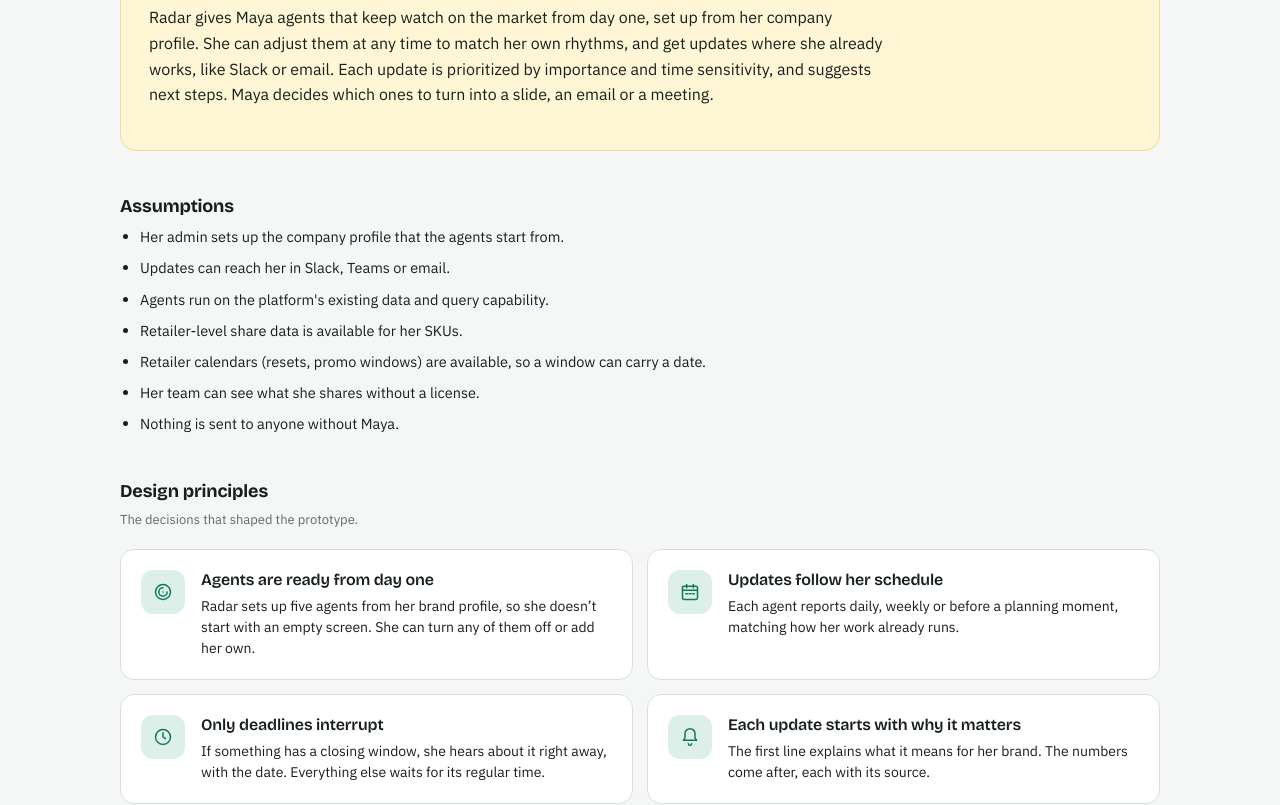
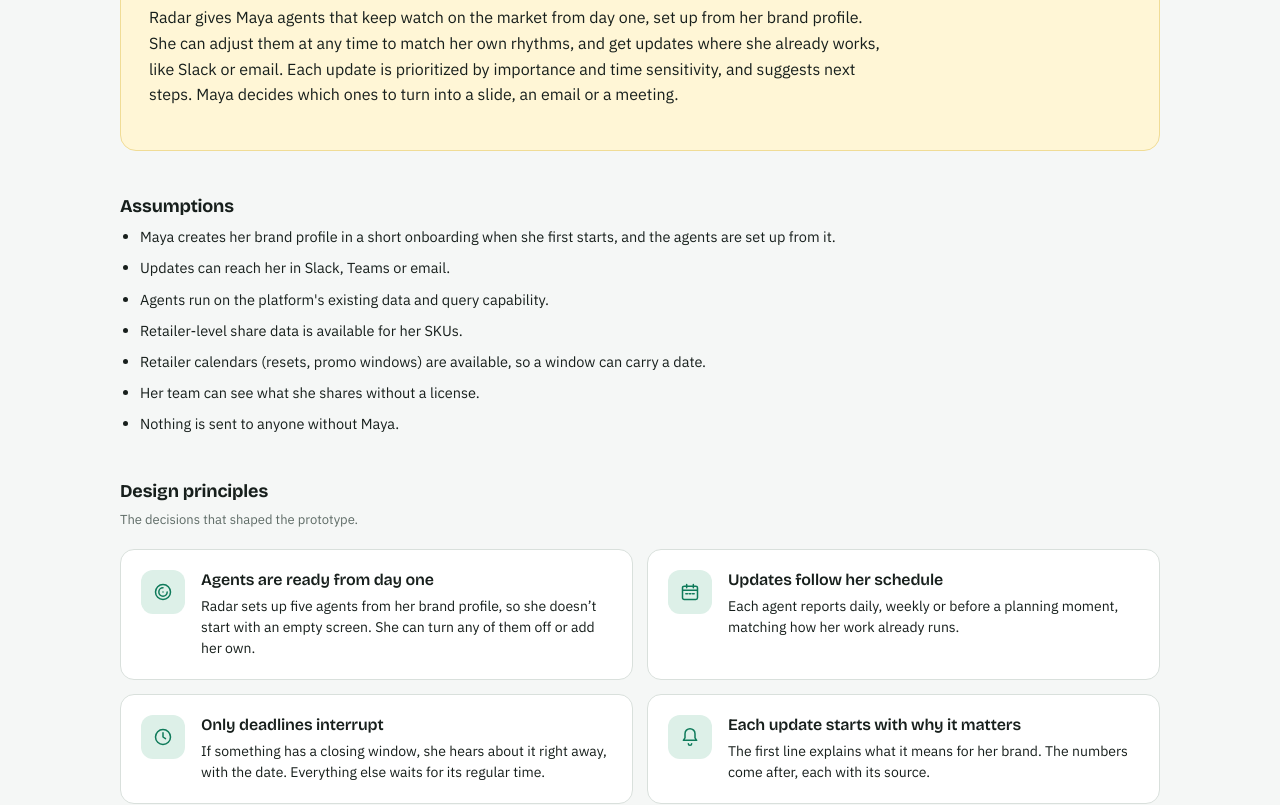
Before and after one commit to brotroni-dev/radar-tastewise, a plain HTML site: page index.html in a window 1280 px wide. Shown: the part 1936-2741 px from the top of the page. Drawn offline with nearby package versions, Linux system fonts and the light colour scheme.

Commit message:
Brand profile from onboarding, no admin
Co-Authored-By: Claude Opus 5.5 <noreply@anthropic.com>

```diff
--- a/index.html
+++ b/index.html
@@ -12,7 +12,7 @@
 <link rel="preconnect" href="https://fonts.googleapis.com">
 <link rel="preconnect" href="https://fonts.gstatic.com" crossorigin>
 <link rel="stylesheet" href="https://fonts.googleapis.com/css2?family=Bricolage+Grotesque:opsz,wght@12..96,400;12..96,600;12..96,700&family=IBM+Plex+Sans:wght@400;500;600&family=IBM+Plex+Mono:wght@400;500&display=swap">
-<link rel="stylesheet" href="styles.css?v=202610040937">
+<link rel="stylesheet" href="styles.css?v=202610040940">
 </head>
 <body class="page">
 
@@ -88,12 +88,12 @@
     <div class="betband">
       <div class="kicker">The bet</div>
       <h3 class="betname">Radar</h3>
-      <p class="betline">Radar gives Maya agents that keep watch on the market from day one, set up from her company profile. She can adjust them at any time to match her own rhythms, and get updates where she already works, like Slack or email. Each update is prioritized by importance and time sensitivity, and suggests next steps. Maya decides which ones to turn into a slide, an email or a meeting.</p>
+      <p class="betline">Radar gives Maya agents that keep watch on the market from day one, set up from her brand profile. She can adjust them at any time to match her own rhythms, and get updates where she already works, like Slack or email. Each update is prioritized by importance and time sensitivity, and suggests next steps. Maya decides which ones to turn into a slide, an email or a meeting.</p>
     </div>
     <div class="assume">
       <h3>Assumptions</h3>
         <ul class="list">
-          <li>Her admin sets up the company profile that the agents start from.</li>
+          <li>Maya creates her brand profile in a short onboarding when she first starts, and the agents are set up from it.</li>
           <li>Updates can reach her in Slack, Teams or email.</li>
           <li>Agents run on the platform's existing data and query capability.</li>
           <li>Retailer-level share data is available for her SKUs.</li>
```
Also changed, not shown: prototype.html (+1 -1 lines).
